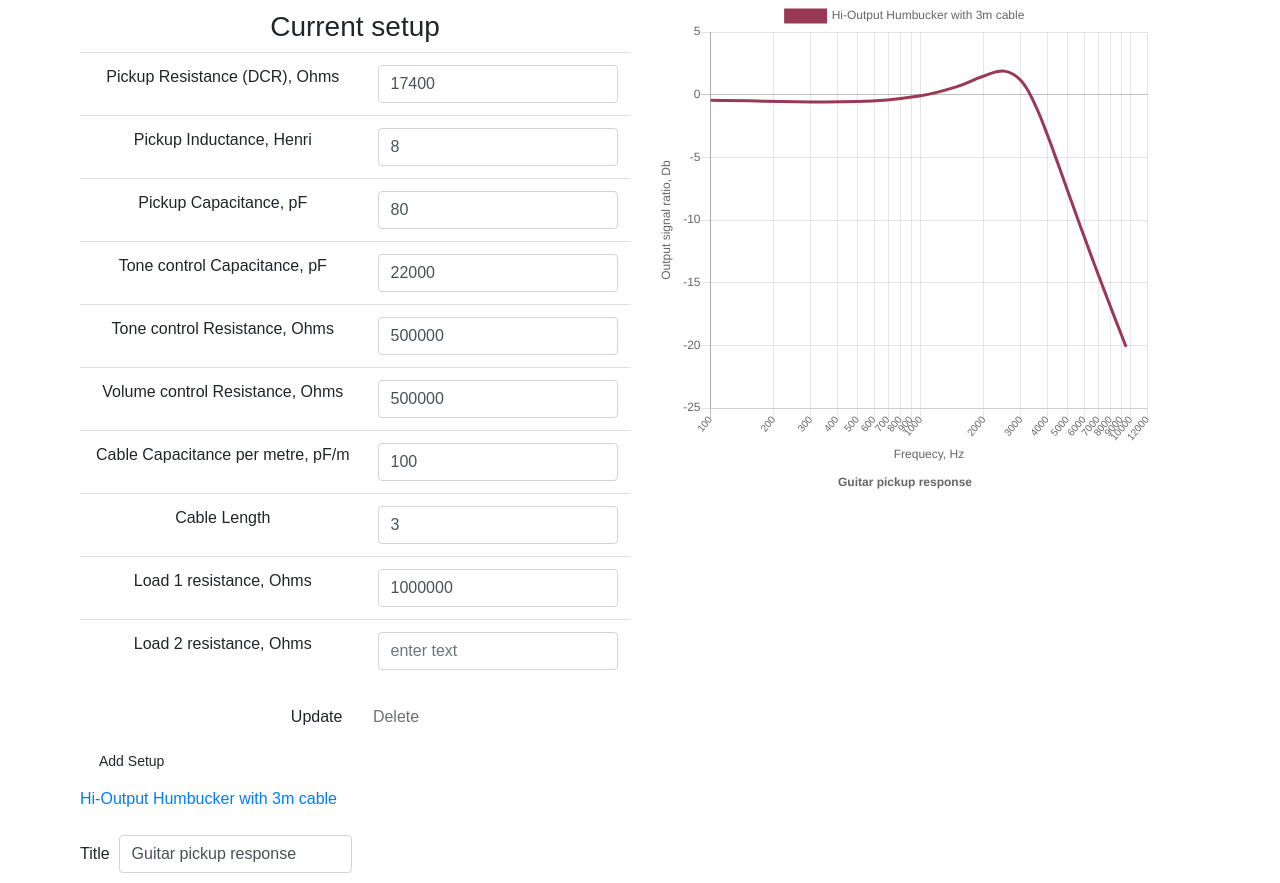
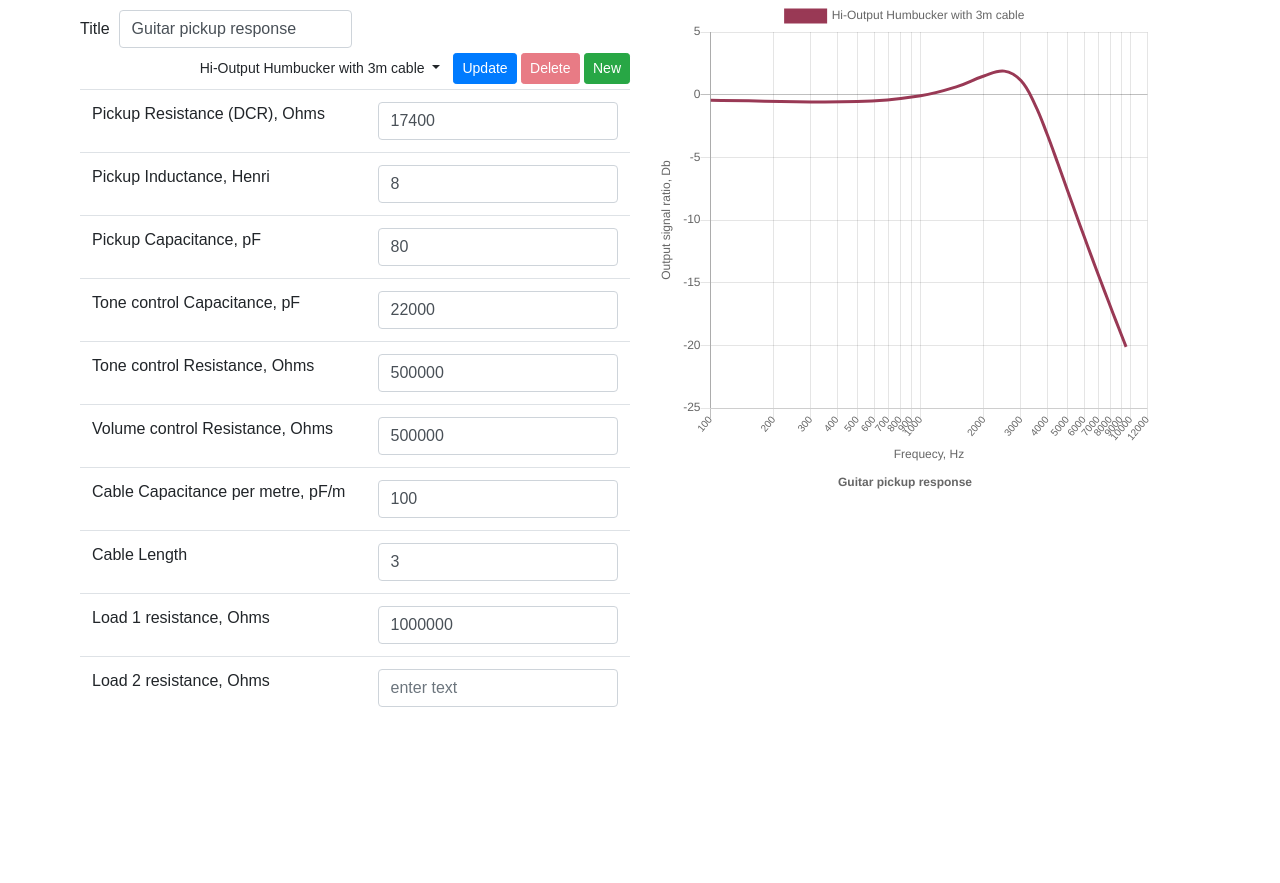
Before and after one commit to dmitry-guryanov/pickup-calculator, a React (Create React App) app: page / in a window 1280 px wide. After the commit the page ends 800 px from the top, so only its background shows below. Built offline with nearby package versions, Linux system fonts and the light colour scheme.

Commit message:
Replace nav with dropdown

```diff
--- a/src/App.js
+++ b/src/App.js
@@ -1,6 +1,6 @@
 import React, { Component } from 'react';
 import './App.css';
-import { Modal, Table, Form, Grid, Row, Col, Nav, NavItem, Button, FormGroup, FormControl, ControlLabel } from 'react-bootstrap';
+import { ButtonGroup, DropdownButton, MenuItem, Modal, Table, Form, Grid, Row, Col, Button, FormGroup, FormControl, ControlLabel } from 'react-bootstrap';
 import { Line } from "react-chartjs-2";
 
 class App extends Component {
@@ -211,10 +211,10 @@ class App extends Component {
 		}
 
  	return (
-		<div className="App">
+		<div className="App" style={{"text-align": "left"}}>
 			<Modal show={this.state.showAddDialog} onHide={this.handleCloseAddDialog}>
 				<Modal.Header>
-					Add setup
+					<h4>Add setup</h4>
 				</Modal.Header>
 				<Modal.Body>
 					<ControlLabel>Name</ControlLabel>
@@ -228,9 +228,27 @@ class App extends Component {
 				<Row>
 					<Col sm={6} style={{padding: "10px"}}>
 
-			<h3>Current setup</h3>
 			<div>
+			<div style={{"margin-bottom": "5px"}}>
+			<Form inline>
+				Title &nbsp;
+					<FormControl bsSize="small" type="text" value={this.state.title} placeholder="enter text" onChange={this.handleChangeTitle}></FormControl>&nbsp;
+
+			</Form>
+			</div>
 			<Form>
+				<div style={{"text-align": "right", "margin-bottom": "5px"}}>
+				<DropdownButton bsSize="small" title={this.state.current}>
+					{
+						Object.keys(this.state.setups).map((k) =>
+							<MenuItem bsSize="small" eventKey={k} key={k} onSelect={this.handleSelect}>{k}</MenuItem>
+						)
+					}
+				</DropdownButton>&nbsp;
+				<Button bsSize="small" href="#" bsStyle="primary" onClick={this.handleUpdateButton}>Update</Button>&nbsp;
+				<Button bsSize="small" href="#" bsStyle="danger" onClick={this.handleDeleteButton} disabled={Object.keys(this.state.setups).length <= 1}>Delete</Button>&nbsp;
+				<Button bsSize="small" href="#" bsStyle="success" onClick={this.handleAddButton}>New</Button>
+				</div>
 				<Table responsive bordered={false} condensed={true}><tbody>
 					<tr>
 						<td>Pickup Resistance (DCR), Ohms</td>
@@ -274,37 +292,8 @@ class App extends Component {
 					</tr>
 
 				</tbody></Table>
-				<div>
-				<Button onClick={this.handleUpdateButton}>Update</Button>&nbsp;
-				<Button onClick={this.handleDeleteButton} disabled={Object.keys(this.state.setups).length <= 1}>Delete</Button>
-				</div>
 			</Form>
 			</div>
-			<div style={{padding: "10px"}}>
-			<Form inline>
-				<FormGroup controlId="params0">
-					<Button bsSize="small" onClick={this.handleAddButton}>Add Setup</Button>&nbsp;
-
-				</FormGroup>
-			</Form>
-			</div>
-			<div>
-			<Nav bsStyle="pills" stacked activeKey={this.state.current} onSelect={this.handleSelect}>
-				{
-					Object.keys(this.state.setups).map((k) =>
-						<NavItem eventKey={k} key={k} >{k}</NavItem>
-					)
-				}
-			</Nav>
-			</div>
-			<br />
-			<Form inline>
-				Title &nbsp;
-				<FormGroup controlId="params0">
-					<FormControl type="text" value={this.state.title} bsSize="small" placeholder="enter text" onChange={this.handleChangeTitle}></FormControl>&nbsp;
-
-				</FormGroup>
-			</Form>
 					</Col>
 					<Col sm={6}>
 		<Line data={data} options={options} width={500} height={500}/>
```
